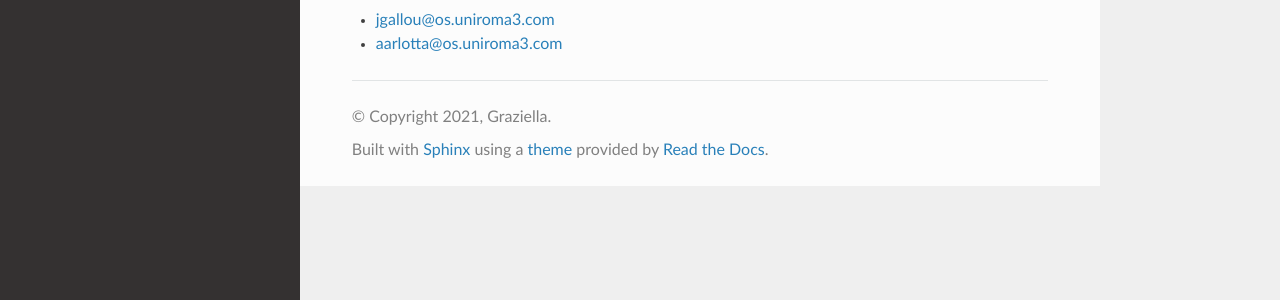
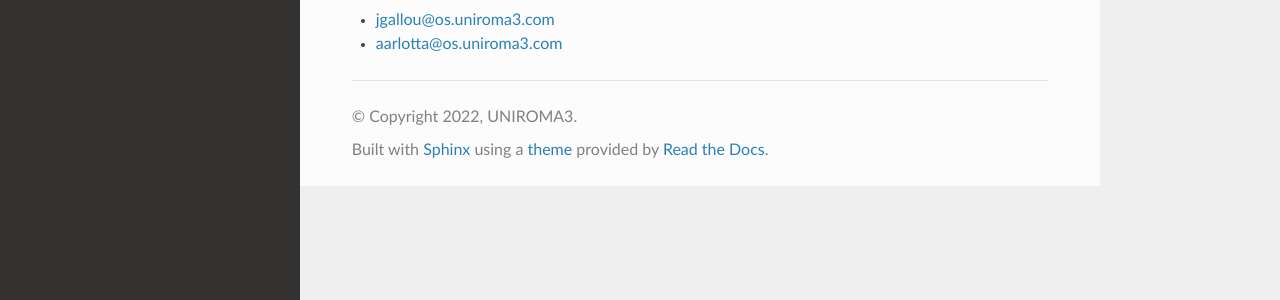
Before and after one commit to newline-lab/20810209, a Sphinx documentation site: the page built from docs/source/index.rst, in a window 1280 px wide. Shown: the part 432-732 px from the top of the page. Built offline with Sphinx 7.4.7 and the Read the Docs theme 2.0.0, drawn with Linux system fonts in a browser that asks for light colours.

Commit message:
Update conf.py

```diff
--- a/docs/source/conf.py
+++ b/docs/source/conf.py
@@ -3,8 +3,8 @@
 # -- Project information
 
 project = '20810209-CRSL'
-copyright = '2021, Graziella'
-author = 'Graziella'
+copyright = '2022, UNIROMA3'
+author = 'IGEA - UNIROMA3'
 
 release = '0.1'
 version = '0.1.0'
```
